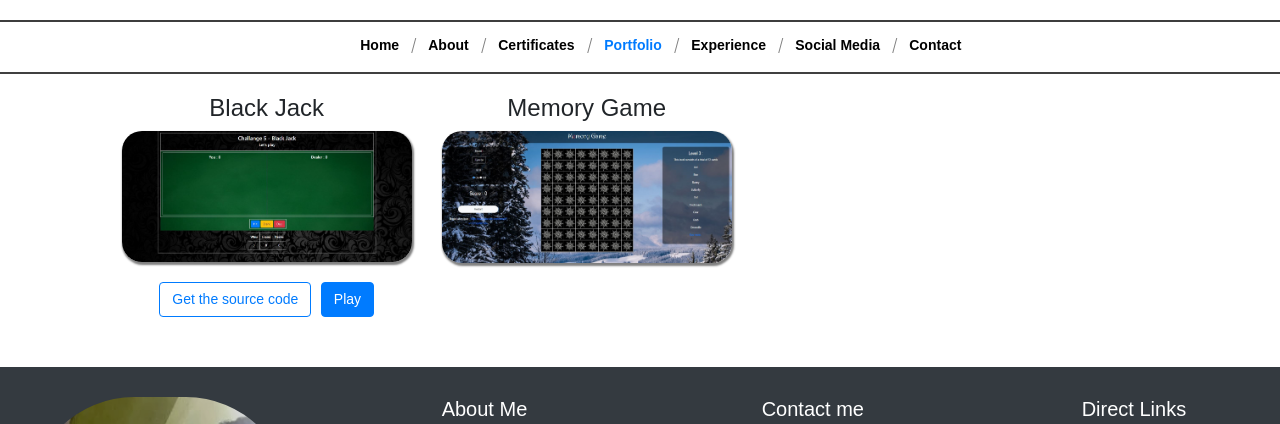
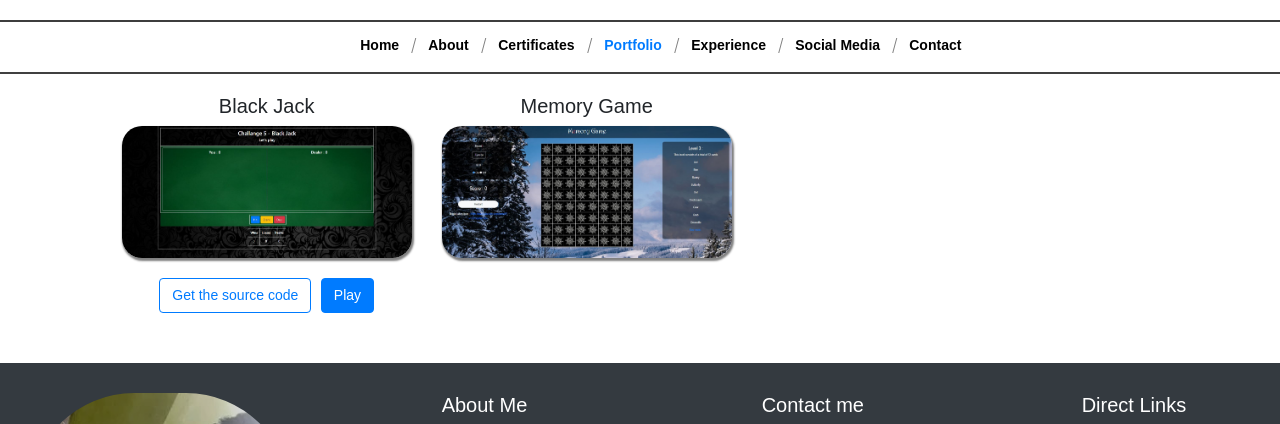
Before and after one commit to Royan887/animated-disco, a plain HTML site: page Site/Achievements.html in a window 1280 px wide. Shown: the part 170-594 px from the top of the page. Drawn offline with nearby package versions, Linux system fonts and the light colour scheme.

Commit message:
Update Achievements.html

```diff
--- a/Site/Achievements.html
+++ b/Site/Achievements.html
@@ -104,7 +104,7 @@
     <div class="col-lg-1 col-md-1 col-sm-12 col-xs-12">
     </div>
     <div class="col-lg-3 col-md-3 col-sm-12 col-xs-12" id="majorProj">
-        <h4> Black Jack</h4>
+        <h5> Black Jack</h5>
         <img src="Images/blackJack.jpg" class="img-fluid"/>
         <div class="d-none d-md-block">
         <a href="http://motriael.com/56XS"><button class="btn btn-outline-primary" style="margin-right:5px;"> Get the source code </button></a> <a href="BlackJack/mainpage.html"><button class="btn btn-primary"> Play </button></a>
@@ -114,7 +114,7 @@
         </div>
     </div>
     <div class="col-lg-3 col-md-3 col-sm-12 col-xs-12" id="majorProj">
-        <h4> Memory Game </h4>
+        <h5> Memory Game </h5>
         <img src="Images/memoryGame.jpg" class="img-fluid"/>
         <div class="d-none d-md-block">
         </div>
```
